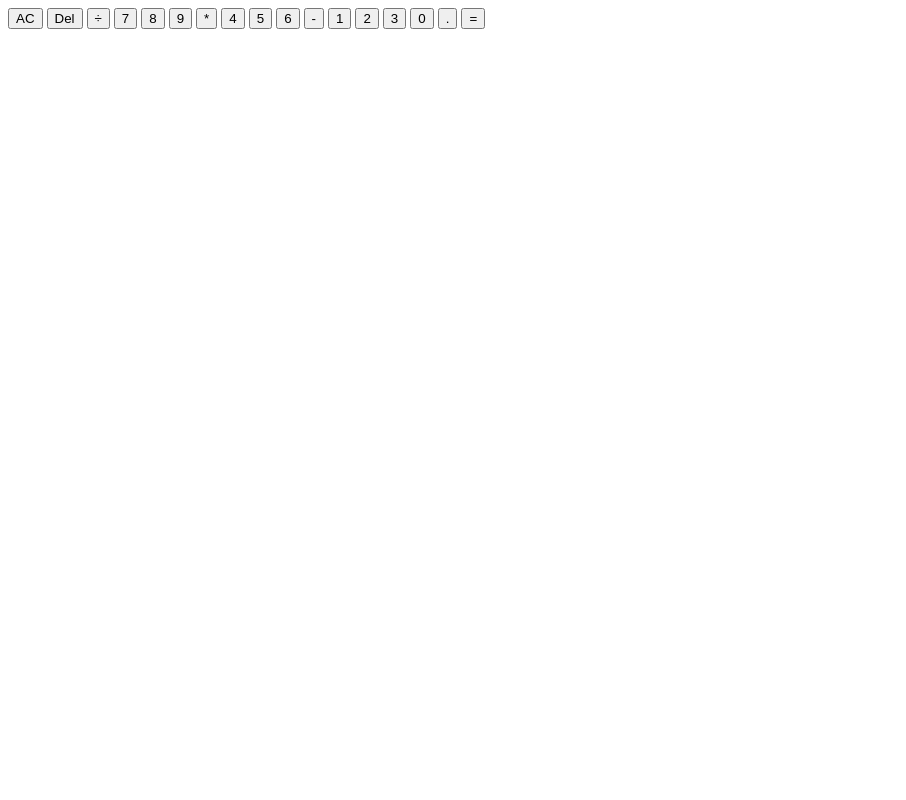
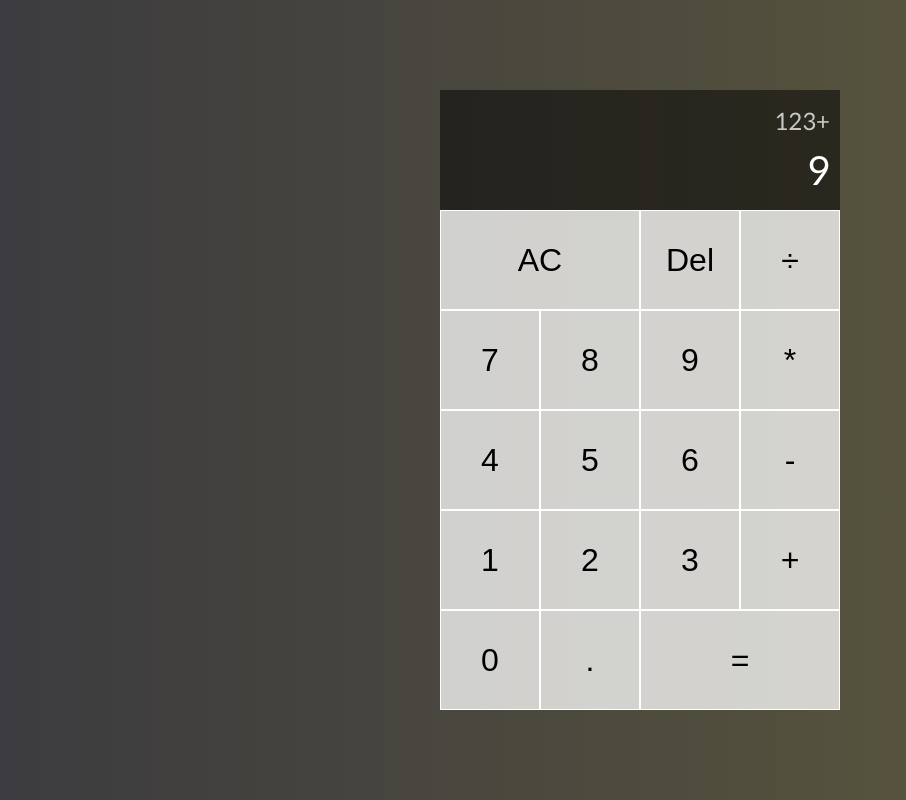
Before and after one commit to Ng1n3/Calculator, a plain HTML site: page index.html in a window 1280 px wide. Shown: the whole page, without its empty margins (0-906 px from the left). Drawn offline with Linux system fonts and the light colour scheme.

Commit message:
css style for calculator style.css

```diff
--- a/index.html
+++ b/index.html
@@ -4,31 +4,33 @@
     <meta charset="UTF-8">
     <meta http-equiv="X-UA-Compatible" content="IE=edge">
     <meta name="viewport" content="width=device-width, initial-scale=1.0">
+    <link rel="stylesheet" href="style.css">
     <title>Calculator</title>
 </head>
 <body>
     <main class="container">
         <div class="display">
-            <div class="previous-operation"></div>
-            <div class="current-operation"></div>
+            <div class="previous-operation">123+</div>
+            <div class="current-operation">9</div>
         </div>
-        <button class="span">AC</button>
-        <button class="operation">Del</button>
-        <button class="operation">÷</button>
-        <button class="number">7</button>
-        <button class="number">8</button>
-        <button class="number">9</button>
-        <button class="operation">*</button>
-        <button class="number">4</button>
-        <button class="number">5</button>
-        <button class="number">6</button>
-        <button class="operation">-</button>
-        <button class="number">1</button>
-        <button class="number">2</button>
-        <button class="number">3</button>
-        <button class="number">0</button>
-        <button class="number">.</button>
-        <button class="span">=</button>
+        <button data-all-clear class="span">AC</button>
+        <button data-delete>Del</button>
+        <button data-operation>÷</button>
+        <button data-number>7</button>
+        <button data-number>8</button>
+        <button data-number>9</button>
+        <button data-operation>*</button>
+        <button data-number>4</button>
+        <button data-number>5</button>
+        <button data-number>6</button>
+        <button data-operation>-</button>
+        <button data-number>1</button>
+        <button data-number>2</button>
+        <button data-number>3</button>
+        <button data-number>+</button>
+        <button data-number>0</button>
+        <button data-number>.</button>
+        <button data-equals class="span">=</button>
     </main>
     <script src="script.js"></script>
 </body>
--- a/script.js
+++ b/script.js
@@ -0,0 +1,22 @@
+const numb = document.querySelectorAll('[data-number]');
+const operand = document.querySelectorAll('[data-operaton]');
+const equalBtn = document.querySelector('[data-equals]');
+const delBtn = document.querySelector('[data-delete]');
+const allClearBtn = document.querySelector('[data-all-clear]');
+const currentOperandText = document.querySelector('.current-operation');
+const previousOperantText = document.querySelector('.previous-operation')
+
+class Calculator {
+    constructor(previousOperantText, currentOperandText) {
+        this.previousOperantText = previousOperantText;
+        this.currentOperandText = currentOperandText;
+    }
+
+    clear() {
+
+    }
+    delete() {
+
+    }
+
+}
--- a/style.css
+++ b/style.css
@@ -0,0 +1,62 @@
+@import url('https://fonts.googleapis.com/css2?family=Lato:wght@400;700&display=swap');
+html {
+    box-sizing: border-box;
+}
+
+*, *::before, *::after {
+    margin: 0;
+    padding: 0;
+}
+
+body {
+    font-family: 'Lato', sans-serif;
+    background: linear-gradient(to right, #3c3b3f, #605c3c);
+}
+
+.container {
+    display: grid;
+    justify-content: center;
+    align-content: center;
+    min-height: 100vh;
+    grid-template-columns: repeat(4, 100px);
+    grid-template-rows: minmax(120px, auto) repeat(5, 100px);
+
+}
+
+.container > button {
+    cursor: pointer;
+    background: rgba(255, 255, 255, .75);
+    font-size: 2rem;
+    outline: none;
+    border: 1px solid white;
+}
+
+.container > button:hover {
+    background:rgba(255, 255, 255, .9);
+}
+
+.span {
+    grid-column: span 2;
+}
+
+.display {
+    grid-column: 1 / -1;
+    background: rgba(0, 0, 0, .50);
+    display: flex;
+    justify-content: space-around;
+    align-items: flex-end;
+    flex-direction: column;
+    padding: 10px;
+    word-wrap: break-word;
+    word-break: break-all;
+}
+
+.display .current-operation {
+    color: white;
+    font-size: 2.5rem;
+}
+
+.display .previous-operation {
+    color: rgba(255, 255, 255, .75);
+    font-size: 1.5rem;
+}
```
